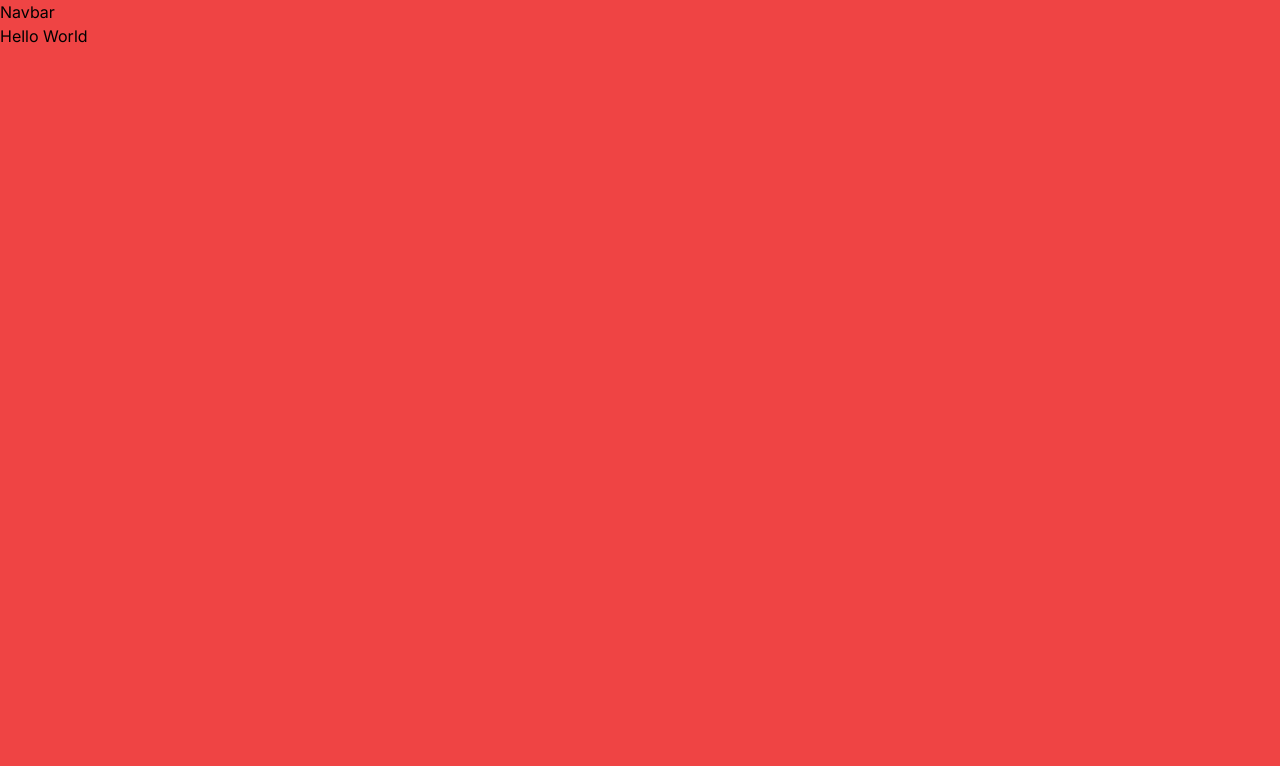
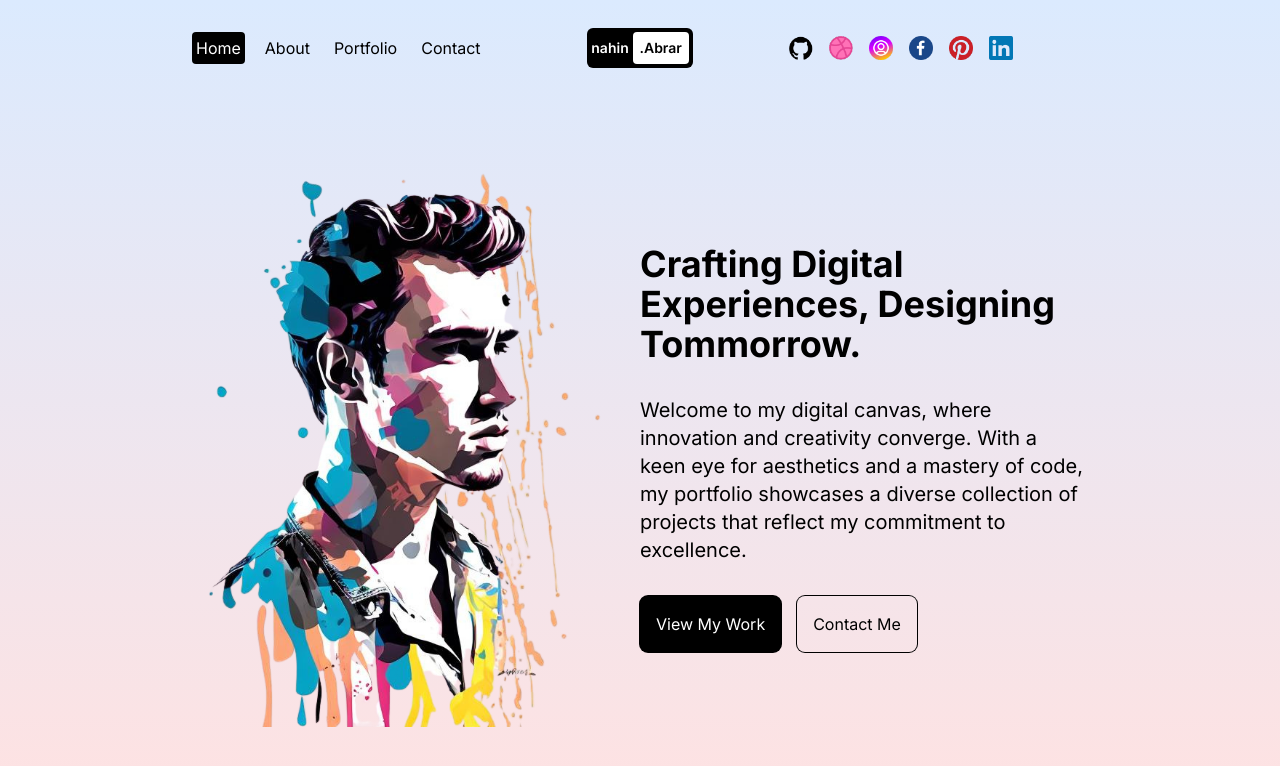
Before and after one commit to nahinAbrar/nextjs-portfolio, a Next.js app: page / in a window 1280 px wide. Shown: the top 766 px of the page. Built offline with nearby package versions, Linux system fonts and the light colour scheme.

Commit message:
Nav and hero done

```diff
--- a/package.json
+++ b/package.json
@@ -9,6 +9,7 @@
     "lint": "next lint"
   },
   "dependencies": {
+    "framer-motion": "^11.2.13",
     "next": "^14.2.4",
     "react": "18",
     "react-dom": "18"
--- /dev/null
+++ b/src/app/about/page.jsx
@@ -0,0 +1,7 @@
+const About = () => {
+  return (
+    <div>About</div>
+  )
+}
+
+export default About
--- a/src/app/components/navbar.jsx
+++ b/src/app/components/navbar.jsx
@@ -1,10 +1,89 @@
-const Navbar
-    = () => {
-        return (
-            <div>Navbar
+"use client";
+
+import Image from "next/image";
+import Link from "next/link"
+import { useState } from "react"
+import NavLink from "./navLink";
+
+
+const links = [
+    { url: "/", title: "Home" },
+    { url: "/about", title: "About" },
+    { url: "/portfolio", title: "Portfolio" },
+    { url: "/contact", title: "Contact" },
+];
+
+const Navbar = () => {
+
+    const [open, setOpen] = useState(false);
+
+    return (
+        <div className="h-full flex items-center justify-between px-4 sm:px-8 md:px-12 lg:px-28 xl:px-48">
+
+            {/* From Medium Device Nav*/}
+            <div className="hidden md:flex gap-4 w-1/3">
+                {links.map((link) => (
+                    <NavLink link={link} key={link.title} />
+                ))}
+            </div>
+
+
+            {/*Logo*/}
+            <div className="md:hidden lg:flex xl:w-1/3 xl:justify-center">
+                <Link href="/" className="text-sm bg-black rounded-md p-1 font-semibold flex items-center justify-center">
+                    <span className="text-white mr-1">nahin</span>
+                    <span className="w-14 h-8 rounded bg-white text-black flex items-center justify-center">.Abrar</span>
+                </Link>
+            </div>
+
+            {/*Social Icons*/}
+            <div className="hidden md:flex gap-4 w-1/3">
+                <Link href="">
+                    <Image src="/github.png" alt="gitLogo" width={24} height={24} />
+                </Link>
+                <Link href="">
+                    <Image src="/dribbble.png" alt="gitLogo" width={24} height={24} />
+                </Link>
+                <Link href="">
+                    <Image src="/instagram.png" alt="gitLogo" width={24} height={24} />
+                </Link>
+                <Link href="">
+                    <Image src="/facebook.png" alt="gitLogo" width={24} height={24} />
+                </Link>
+                <Link href="">
+                    <Image src="/pinterest.png" alt="gitLogo" width={24} height={24} />
+                </Link>
+                <Link href="">
+                    <Image src="/linkedin.png" alt="gitLogo" width={24} height={24} />
+                </Link>
+            </div>
+
+            {/*Responsive Menu*/}
+            <div className="md:hidden">
+
+                <button className="w-10 h-8 flex flex-col justify-between z-50 relative" onClick={(() => setOpen(!open))}>
+                    <div className="w-10 h-1 bg-black rounded"></div>
+
+                    <div className="w-6 h-1 bg-black rounded"></div>
+
+                    <div className="w-10 h-1 bg-black rounded"></div>
+
+                </button>
+
+                {/*MENU LIST*/}
+                {open && (<div className="absolute top-0 left-0 w-screen h-screen bg-black text-white flex flex-col items-center justify-center gap-8 text-4xl">
+                    {links.map((link) => (
+                        <NavLink link={link} key={link.title} />
+                    ))}
+
+                </div>)
+                }
+
 
             </div>
-        )
-    }
+
+        </div>
+    )
+}
 
 export default Navbar
--- /dev/null
+++ b/src/app/components/navlink.jsx
@@ -0,0 +1,18 @@
+"use client"
+import Link from 'next/link'
+import { usePathname } from 'next/navigation';
+import React from 'react'
+
+const NavLink = ({link}) => {
+
+    const pathName = usePathname();
+
+    console.log(pathName);
+
+  return (
+   <Link href={link.url} className={`rounded p-1 ${pathName === link.url && "bg-black text-white"}`}>
+    {link.title}</Link>
+  )
+}
+
+export default NavLink
--- /dev/null
+++ b/src/app/contact/page.jsx
@@ -0,0 +1,7 @@
+const Contact = () => {
+  return (
+    <div>Contact</div>
+  )
+}
+
+export default Contact
--- a/src/app/layout.js
+++ b/src/app/layout.jsx
@@ -13,9 +13,15 @@ export default function RootLayout({ children }) {
   return (
     <html lang="en">
       <body className={inter.className}>
-        <div className="w-screen h-screen bg-red-500">
-          <Navbar />
-          {children}
+        <div className="w-screen h-screen bg-gradient-to-b from-blue-100 to-red-100">
+          <div className="h-24">
+            <Navbar />
+          </div>
+
+          <div className="h-[calc(100vh-6rem)]">
+            {children}
+          </div>
+
         </div>
 
 
--- a/src/app/page.jsx
+++ b/src/app/page.jsx
@@ -1,5 +1,31 @@
+import Image from "next/image";
+
 const Homepage = () => {
-  return <div>Hello World</div>;
+  return <div className="flex flex-col lg:flex-row h-full px-4 sm:px-8 md:px-12 lg:px-28 xl:px-48">
+    {/*Image Container*/}
+    <div className="h-1/2 relative lg:h-full lg:w-1/2">
+      <Image src="/hero.png" fill alt="heroPic" quality={100} className="object-contain" />
+    </div>
+    {/*TEXT Container */}
+    <div className="h-1/2 flex flex-col gap-8 lg:h-full lg:w-1/2 items-center justify-center">
+      {/*TITLE*/}
+      <h1 className="text-4xl md:6xl font-bold">Crafting Digital Experiences, Designing Tommorrow.</h1>
+      {/*Description*/}
+      <p className="md:text-xl">
+        Welcome to my digital canvas, where innovation and creativity
+        converge. With a keen eye for aesthetics and a mastery of code, my
+        portfolio showcases a diverse collection of projects that reflect my
+        commitment to excellence.
+      </p>
+      {/*Button*/}
+      <div className="flex w-full gap-4">
+         <button className="p-4 rounded-lg ring-1 ring-black bg-black text-white">View My Work</button>
+         <button className="p-4 rounded-lg ring-1 ring-black ">Contact Me</button>
+      </div>
+
+
+    </div>
+  </div>;
 };
 
 export default Homepage;
--- /dev/null
+++ b/src/app/portfolio/page.jsx
@@ -0,0 +1,7 @@
+const Portfolio = () => {
+  return (
+    <div>Portfolio</div>
+  )
+}
+
+export default Portfolio
```
Also changed, not shown: 1 other file (tests, documents, lock files or other folders).
